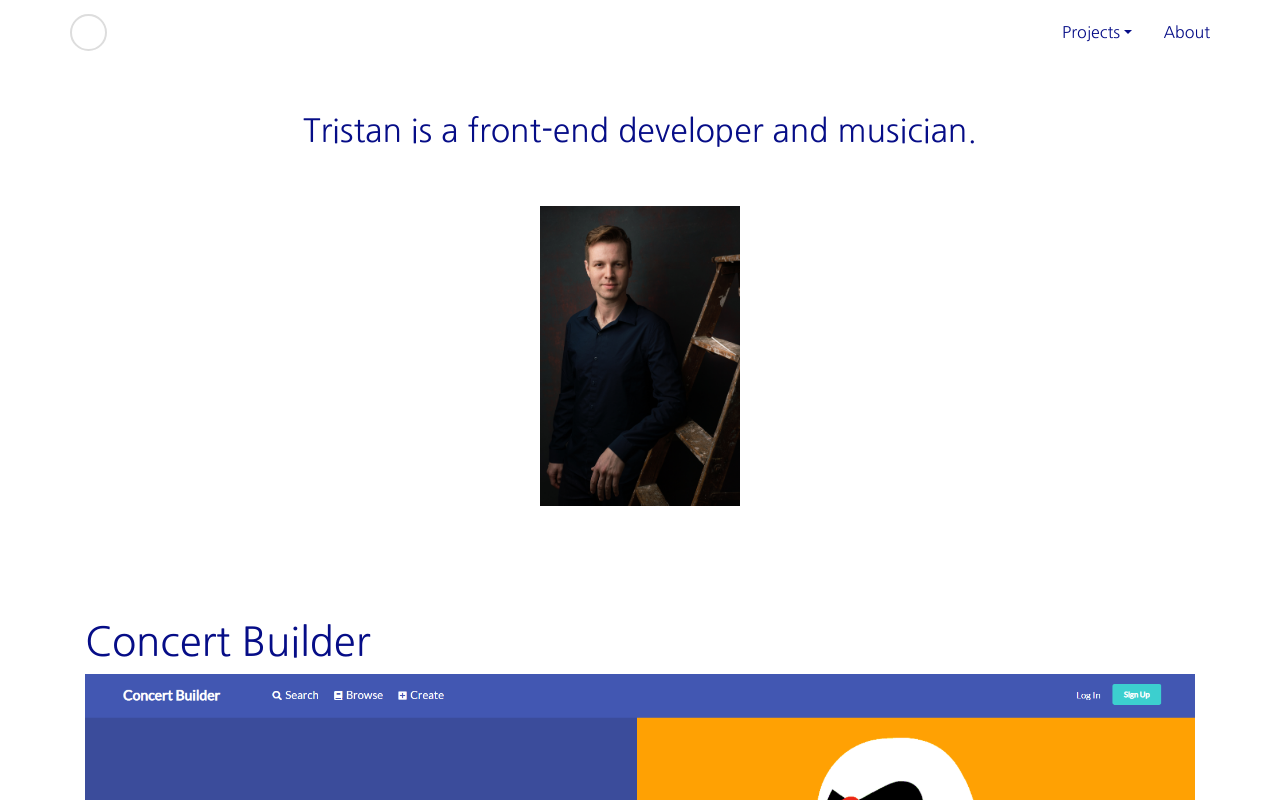
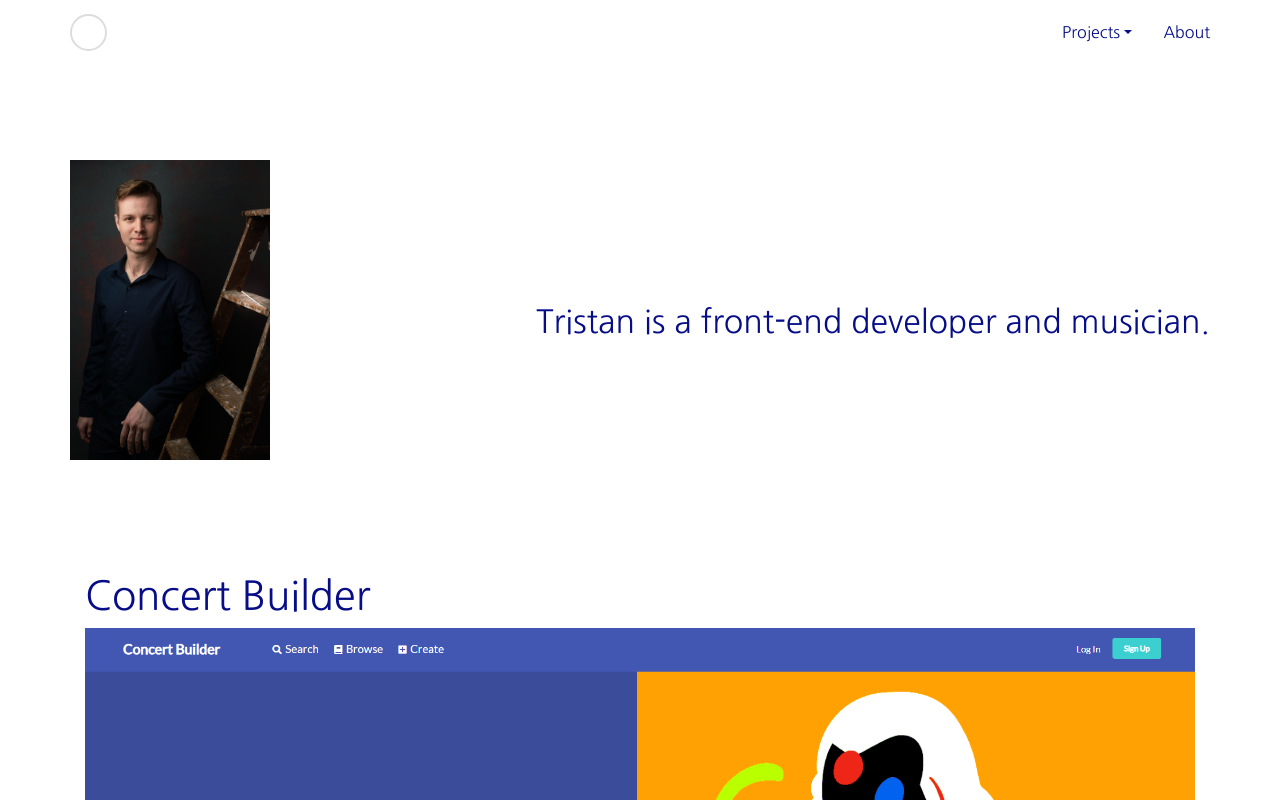
Before and after one commit to thecodingconductor/react-portfolio, a React (Create React App) app: page / in a window 1280 px wide. Shown: the top 800 px of the page. Built offline with nearby package versions, Linux system fonts and the light colour scheme; some icons are missing.

Commit message:
getting ready for deployment

```diff
--- a/src/components/pages/Home.js
+++ b/src/components/pages/Home.js
@@ -8,10 +8,13 @@ import tristan from '../images/Tristan_Rais_Sherman_0036_web_DO_NOT_PRINT.jpg'
 const Home = () => {
     return (
         <Container className="website-title-container">
-            <h1 className="website-title">
-                Tristan is a front-end developer and musician.
-            </h1>
-            <img src={tristan} alt="Tristan Headshot" className="tristan-headshot" />
+            <div className="d-flex align-items-center top-container">
+                <h1 className="website-title">
+                    Tristan is a front-end developer and musician.
+                </h1>
+                <img src={tristan} alt="Tristan Headshot" className="tristan-headshot" />
+            </div>
+
             <Container className="projects-showcase-container">
                 <ProjectsShowcase />
             </Container>
--- a/src/custom.scss
+++ b/src/custom.scss
@@ -219,6 +219,10 @@ h1 {
     margin-top: 3rem;
     padding: 0;
 
+    .top-container {
+
+        flex-direction: column;
+
         .tristan-headshot {
             margin-top: 3rem;
             height: 300px;
@@ -229,6 +233,14 @@ h1 {
         .website-title {
             font-size: 2rem;
         }
+
+        @include lg {
+            flex-direction: row-reverse;
+            justify-content: space-between;
+        }
+    }
+
+
 }
 
 .projects-showcase-container {
@@ -332,10 +344,12 @@ h1 {
         width: 92%;
 
         @include md {
+            top: -13%;
             width: 96%;
         }
 
         @include lg {
+            top: -9%;
             width: 80%;
         }
 
```
Also changed, not shown: 1 other file (tests, documents, lock files or other folders). Lines whose indentation alone changed are shown as unchanged.
